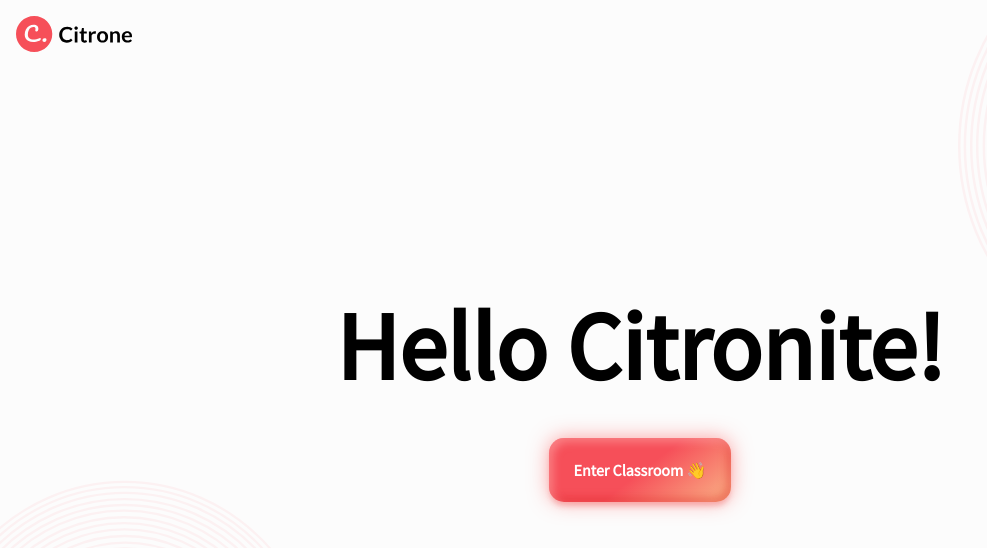
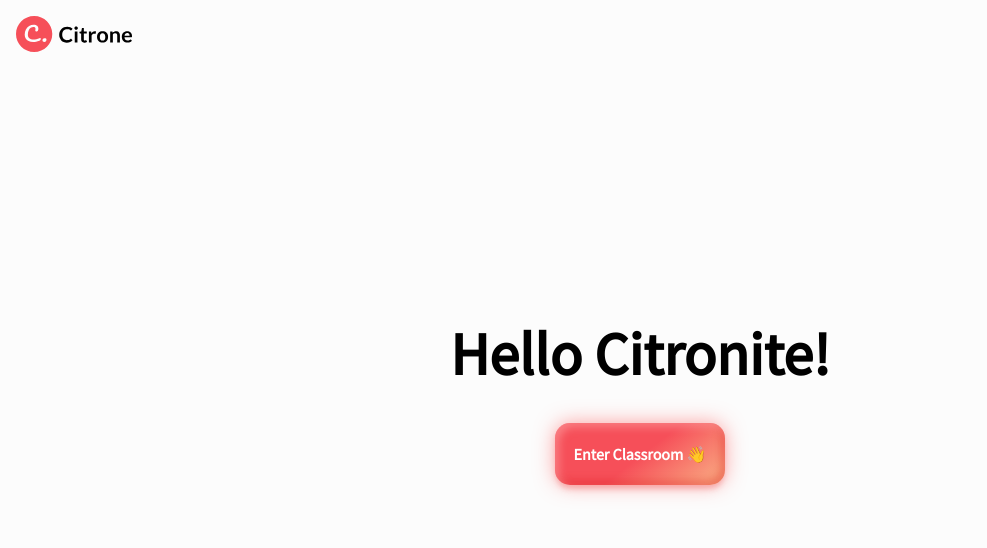
Before and after one commit to ChukwuebukaN/citrone, a React (Create React App) app: page / in a window 1280 px wide. Shown: the top 548 px of the page, without its empty margins (0-987 px from the left). Built offline with nearby package versions, Linux system fonts and the light colour scheme.

Commit message:
Chukwuebuka: Updated homePage component

```diff
--- a/src/components/homePage/homePage.css
+++ b/src/components/homePage/homePage.css
@@ -6,15 +6,15 @@
   font-family: 'Source Sans Pro', sans-serif;
   cursor: pointer;
   font-size: 1rem;
-  padding: 4%;
+  padding: 5%;
   transition: padding 1s, font-size 1s;
   background-image: linear-gradient(322.24deg, #fabd8b -4.38%, #F64F59  48.84%);
   box-shadow: 0px 0px 20px rgb(255 71 71 / 50%), 0px 5px 5px -1px rgb(233 58 58 / 25%), inset 4px 4px 8px rgb(255 175 175 / 52%), inset -4px -4px 8px rgb(216 19 19 / 36%);
 }
 
-.enter-classroom-btn:hover {
+/* .enter-classroom-btn:hover {
   font-size: 1.1rem;
-  padding: 5%;
+  padding: 6%;
   background-image: linear-gradient(126.58deg, #fad18b -3.24%, #F64F59 57.16%);
   box-shadow: 0px 5px 50px rgb(255 71 71 / 75%), 0px 10px 10px -4px rgb(233 58 58 / 36%), inset 4px 4px 8px rgb(255 175 175 / 52%), inset -4px -4px 8px rgb(216 19 19 / 36%);
-}
+} */
--- a/src/components/homePage/homePage.js
+++ b/src/components/homePage/homePage.js
@@ -14,13 +14,12 @@ function HomePage() {
   return (
     <div>
       <CitroneLogo className="absolute ml-4 mt-4 top-0 left-0" />
-      <CitroneBgUp className="absolute top-0 right-0" />
+      <CitroneBgUp className="absolute top-0 right-0 " />
       <CitroneBgDown className="absolute bottom-0 left-0" />
       <div className="flex h-screen">
         <div className="m-auto">
-          <div className="text-center text-8xl font-black">
-            <h1 className="">Hello Citronite!</h1>
-            {/* <h1 className="text-4xl mt-2">👋</h1> */}
+          <div className="text-center font-black">
+            <h1 className=" text-6xl mb-8 leading-tight">Hello Citronite!</h1>
             <button
               type="button"
               className="enter-classroom-btn"
```
Also changed, not shown: src/components/homePage/img/citroneBgDown.svg, src/components/homePage/img/citroneBgUp.svg.
